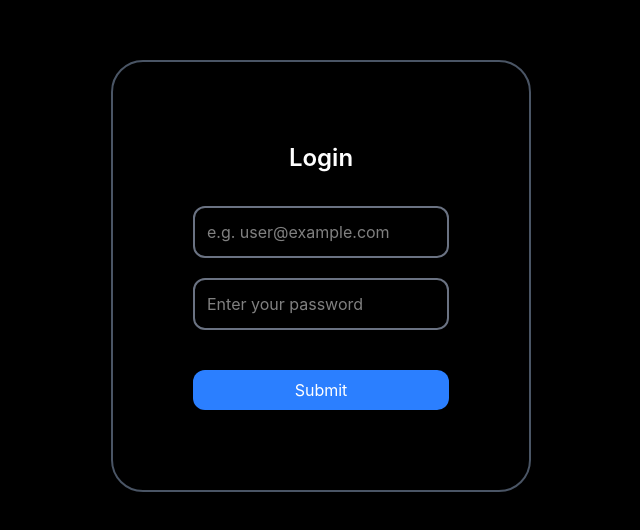
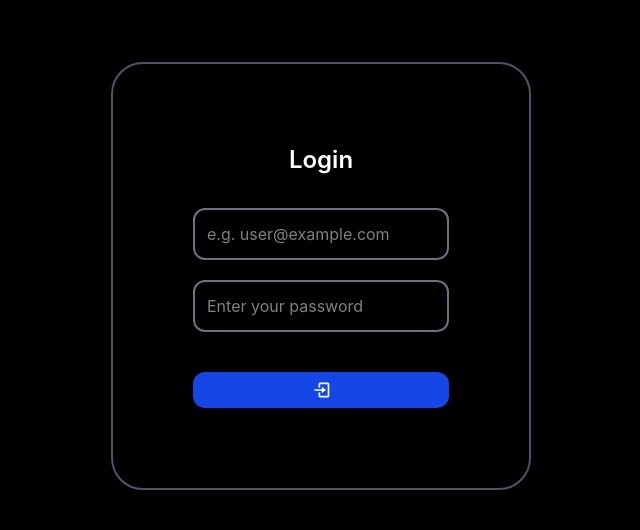
Before and after one commit to aryancodebase/Employee-Management-System, a React (Vite) app: page / in a window 1280 px wide. Shown: the part 124-654 px from the top of the page, without its empty margins (319-959 px from the left). Built offline with nearby package versions, Linux system fonts and the light colour scheme.

Commit message:
EMS || Login button UI upgradation

```diff
--- a/package.json
+++ b/package.json
@@ -13,6 +13,7 @@
     "@tailwindcss/vite": "^4.2.1",
     "react": "^19.2.0",
     "react-dom": "^19.2.0",
+    "react-icons": "^5.6.0",
     "react-router-dom": "^7.13.1",
     "tailwindcss": "^4.2.1"
   },
--- a/src/components/Auth/Login.jsx
+++ b/src/components/Auth/Login.jsx
@@ -1,4 +1,5 @@
 import { useState } from "react";
+import { BiLogIn } from "react-icons/bi";
 
 const Login = ({handleLogin}) => {
   const [email, setEmail] = useState("");
@@ -35,8 +36,8 @@ const Login = ({handleLogin}) => {
               className="border-2 w-64 p-3 mb-2 rounded-xl outline-none border-gray-500 "
             />
           </div>
-          <button className="bg-blue-500 text-white p-2 rounded-xl w-64">
-            Submit
+          <button className="bg-blue-700 hover:bg-blue-800 transition-all text-white p-2 rounded-xl w-64 flex items-center justify-center gap-2">
+            <BiLogIn className="text-xl"/>
           </button>
         </form>
       </div>
```
Also changed, not shown: 1 other file (tests, documents, lock files or other folders).
